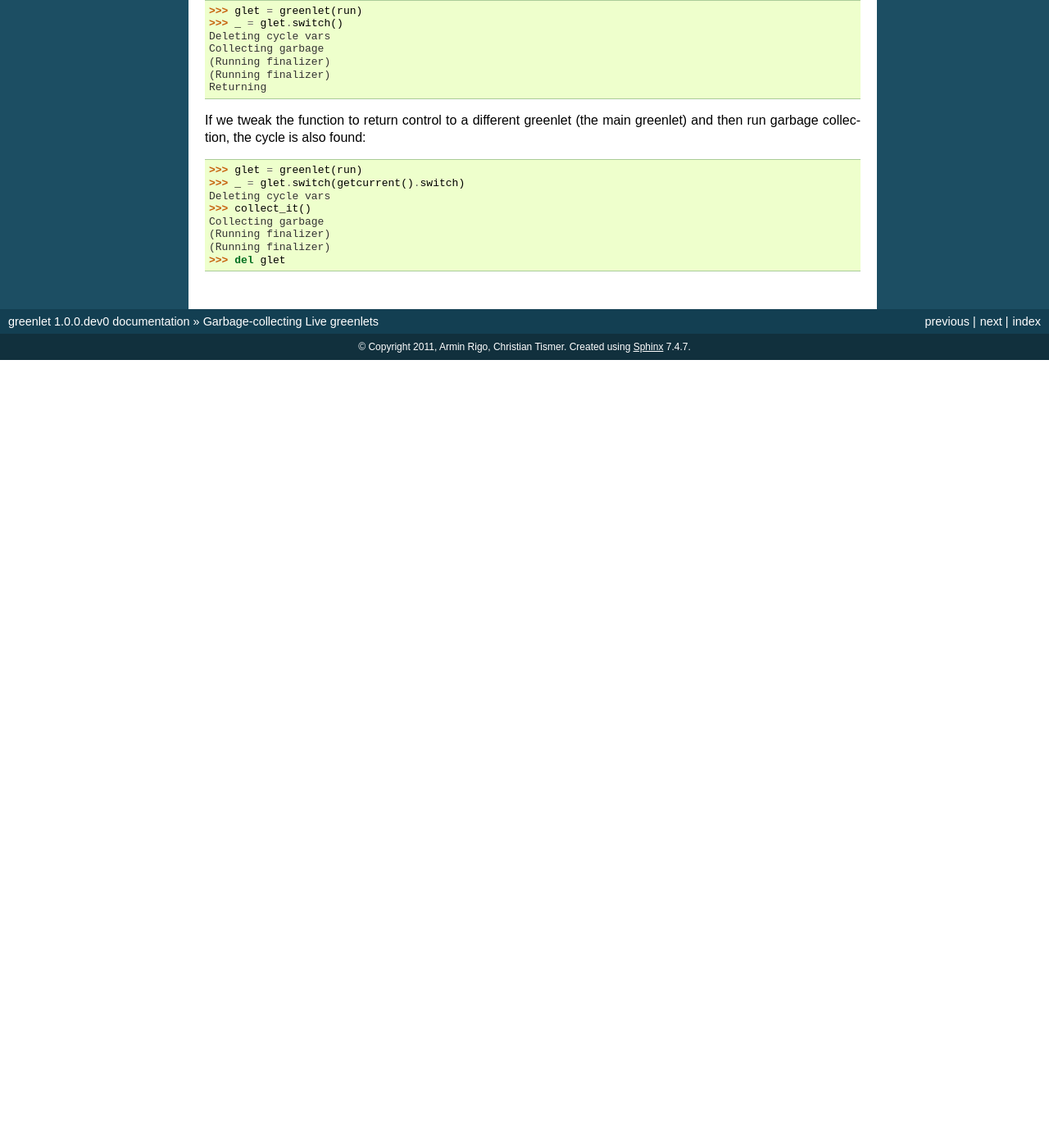
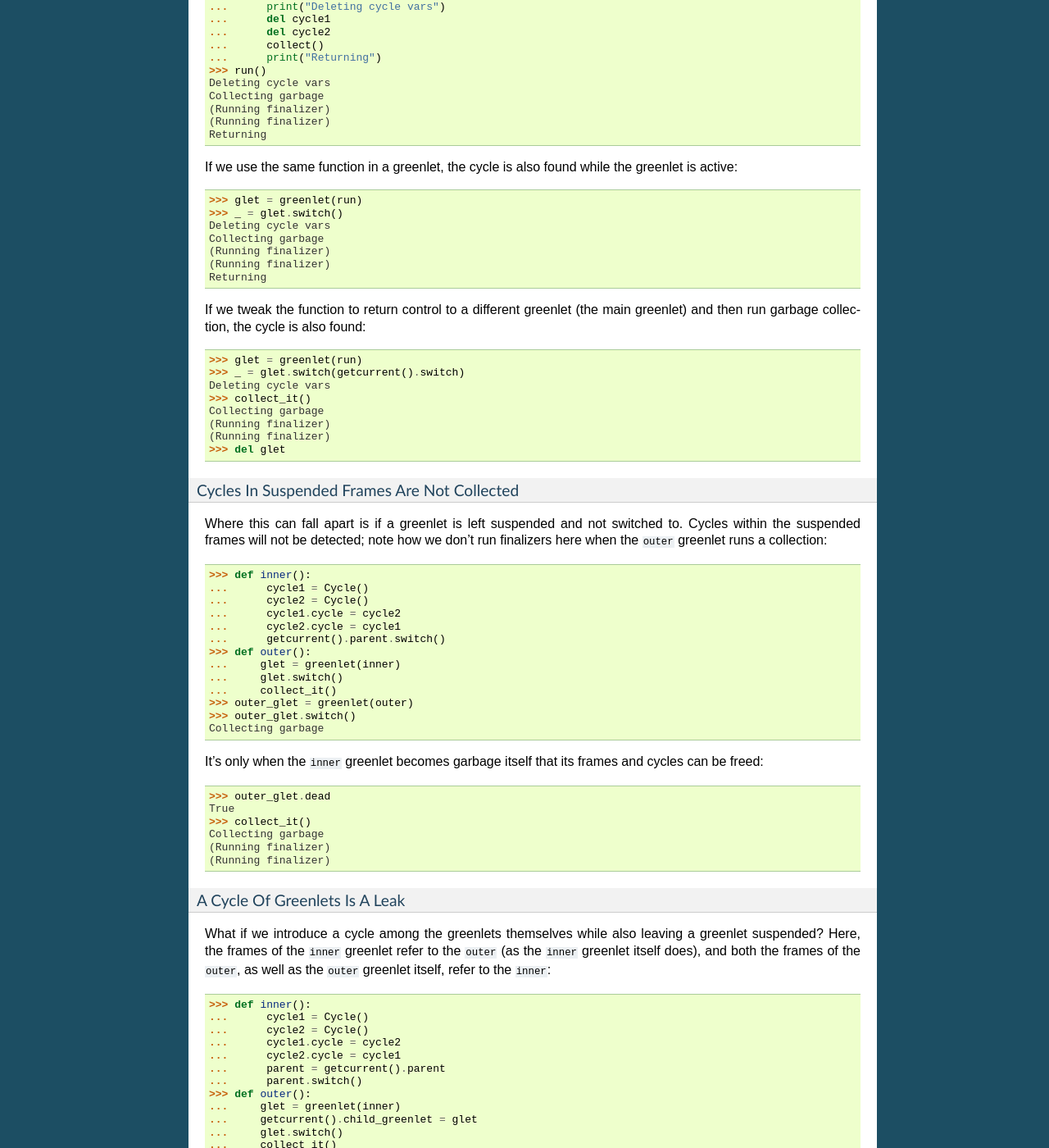
Before and after one commit to python-greenlet/greenlet, a Sphinx documentation site: the page built from docs/greenlet_gc.rst, in a window 1280 px wide and 1400 px high, scrolled down 1204 px. Shown: the whole window at 82% size. Built offline with Sphinx 7.4.7, drawn with Linux system fonts in a browser that asks for light colours; before the commit the page ends 1643 px from its top, so only the background shows below that; some of the changed text lies outside the part shown.

Commit message:
Add to the documentation on greenlet cycles leading to leaks.

```diff
--- a/docs/greenlet_gc.rst
+++ b/docs/greenlet_gc.rst
@@ -1,6 +1,8 @@
-===================================
- Garbage-collecting Live greenlets
-===================================
+==================================
+ Garbage Collection and greenlets
+==================================
+
+.. currentmodule:: greenlet
 
 If all the references to a greenlet object go away (including the
 references from the parent attribute of other greenlets), then there
@@ -37,17 +39,35 @@ The greenlet is expected to either die or be resurrected by having a
 new reference to it stored somewhere; just catching and ignoring the
 `GreenletExit` is likely to lead to an infinite loop.
 
+Cycles In Frames
+================
+
 Greenlets participate in garbage collection in a limited fashion;
 cycles involving data that is present in a greenlet's frames may not
-be detected. Storing references to other greenlets cyclically may lead
-to leaks.
+be detected.
+
+.. warning::
+
+   In particular, storing references to other greenlets cyclically may lead
+   to leaks.
+
+.. note::
+
+   We use an object with ``__del__`` methods to demonstrate when they
+   are collected. These examples require Python 3 to run; Python 2
+   won't collect cycles if the ``__del__`` method is defined.
+
+Manually Clearing Cycles Works
+------------------------------
 
 Here, we define a function that creates a cycle; when we run it and
 then collect garbage, the cycle is found and cleared, even while the
 function is running.
 
-.. note:: These examples require Python 3 to run; Python 2 won't
-          collect cycles if the ``__del__`` method is defined.
+.. important:: The examples that find and collect the cycle do so
+               because we're manually removing the top-level
+               references to the cycle by deleting the variables in
+               the frame.
 
 .. doctest::
    :pyversion: >= 3.5
@@ -106,3 +126,91 @@ cycle is also found:
    (Running finalizer)
    (Running finalizer)
    >>> del glet
+
+Cycles In Suspended Frames Are Not Collected
+~~~~~~~~~~~~~~~~~~~~~~~~~~~~~~~~~~~~~~~~~~~~
+
+Where this can fall apart is if a greenlet is left suspended and not
+switched to. Cycles within the suspended frames will not be detected;
+note how we don't run finalizers here when the ``outer`` greenlet runs
+a collection:
+
+.. doctest::
+   :pyversion: >= 3.5
+
+   >>> def inner():
+   ...      cycle1 = Cycle()
+   ...      cycle2 = Cycle()
+   ...      cycle1.cycle = cycle2
+   ...      cycle2.cycle = cycle1
+   ...      getcurrent().parent.switch()
+   >>> def outer():
+   ...     glet = greenlet(inner)
+   ...     glet.switch()
+   ...     collect_it()
+   >>> outer_glet = greenlet(outer)
+   >>> outer_glet.switch()
+   Collecting garbage
+
+It's only when the ``inner`` greenlet becomes garbage itself that its
+frames and cycles can be freed:
+
+.. doctest::
+    :pyversion: >= 3.5
+
+    >>> outer_glet.dead
+    True
+    >>> collect_it()
+    Collecting garbage
+    (Running finalizer)
+    (Running finalizer)
+
+A Cycle Of Greenlets Is A Leak
+~~~~~~~~~~~~~~~~~~~~~~~~~~~~~~
+
+What if we introduce a cycle among the greenlets themselves while also
+leaving a greenlet suspended? Here, the frames of the ``inner``
+greenlet refer to the ``outer`` (as the ``inner`` greenlet itself
+does), and both the frames of the ``outer``, as well as the ``outer``
+greenlet itself, refer to the ``inner``:
+
+.. doctest::
+    :pyversion: >= 3.5
+
+    >>> def inner():
+    ...      cycle1 = Cycle()
+    ...      cycle2 = Cycle()
+    ...      cycle1.cycle = cycle2
+    ...      cycle2.cycle = cycle1
+    ...      parent = getcurrent().parent
+    ...      parent.switch()
+    >>> def outer():
+    ...     glet = greenlet(inner)
+    ...     getcurrent().child_greenlet = glet
+    ...     glet.switch()
+    ...     collect_it()
+
+This time, even letting the outer and inner greenlets die doesn't find
+the cycle hidden in the inner greenlet's frame:
+
+.. doctest::
+    :pyversion: >= 3.5
+
+    >>> outer_glet = greenlet(outer)
+    >>> outer_glet.switch()
+    Collecting garbage
+    >>> outer_glet.dead
+    True
+    >>> collect_it()
+    Collecting garbage
+
+Even explicitly deleting the outer greenlet doesn't find and clear the
+cycle; we have created a legitimate memory leak, not just of the
+greenlet objects, but also the objects in any suspended frames:
+
+.. doctest::
+    :pyversion: >= 3.5
+
+    >>> del outer_glet
+    >>> collect_it()
+    Collecting garbage
```
